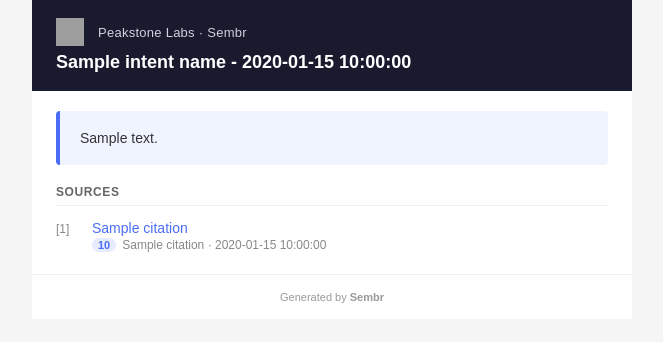
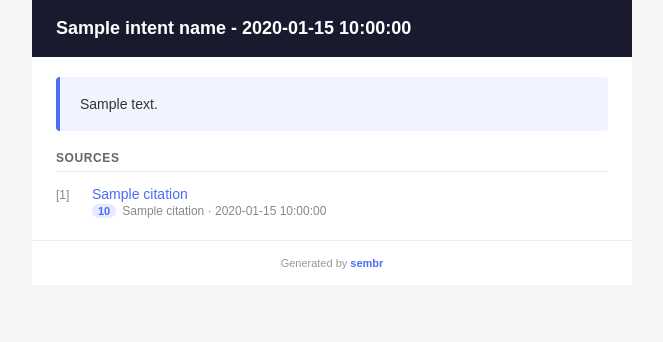
Before and after one commit to Peakstone-Labs/sembr, a Python web app: template sembr/notifier/templates/email_digest.html.jinja2 in a window 1280 px wide. Shown: the top 342 px of the page, without its empty margins (308-971 px from the left). Run offline with Jinja, Linux system fonts and the light colour scheme; the template is opened without the code that fills it: most values are stand-ins (such as "Sample title", 1, 10 or a date in 2020); grey boxes are pictures that could not be loaded.

Commit message:
feat(notifier): drop logo/brand header, link footer to repo
Email digests no longer carry the Peakstone Labs logo or
"Peakstone Labs · Sembr" header strip. The footer's "sembr" is
now a hyperlink to the GitHub repo. Removes the inline-image
plumbing (multipart/related, MIMEImage) since the digest is
back to single-part text/html.

Co-Authored-By: Claude Opus 4.7 (1M context) <noreply@anthropic.com>

```diff
--- a/sembr/notifier/templates/email_digest.html.jinja2
+++ b/sembr/notifier/templates/email_digest.html.jinja2
@@ -7,11 +7,7 @@
   body { font-family: Arial, Helvetica, sans-serif; color: #333; margin: 0; padding: 0; background: #f5f5f5; }
   .wrapper { max-width: 600px; margin: 0 auto; background: #fff; }
   .header { background: #1a1a2e; color: #fff; padding: 18px 24px; }
-  .header .brand-row { display: table; width: 100%; margin: 0 0 6px; }
-  .header .brand-logo { display: table-cell; vertical-align: middle; width: 32px; }
-  .header .brand-logo img { display: block; width: 28px; height: 28px; border: 0; outline: none; text-decoration: none; }
-  .header .brand-text { display: table-cell; vertical-align: middle; padding-left: 10px; font-size: 13px; color: #cfd2e0; letter-spacing: 0.02em; }
-  .header h1 { font-size: 18px; margin: 4px 0 0; font-weight: 600; }
+  .header h1 { font-size: 18px; margin: 0; font-weight: 600; }
   .summary-block { background: #f0f4ff; border-left: 4px solid #4a6cf7; padding: 16px 20px; margin: 20px 24px; border-radius: 4px; font-size: 14px; line-height: 1.6; }
   .summary-block h1, .summary-block h2, .summary-block h3, .summary-block h4 { margin: 14px 0 6px; font-size: 15px; font-weight: 700; color: #1a1a2e; }
   .summary-block h1:first-child, .summary-block h2:first-child, .summary-block h3:first-child { margin-top: 0; }
@@ -40,15 +36,7 @@
 <body>
 <div class="wrapper" style="max-width:600px;margin:0 auto;background:#fff;">
   <div class="header" style="background:#1a1a2e;color:#fff;padding:18px 24px;">
-    <div class="brand-row" style="display:table;width:100%;margin:0 0 6px;">
-      <div class="brand-logo" style="display:table-cell;vertical-align:middle;width:32px;">
-        <img src="cid:sembr-logo" alt="Peakstone Labs" width="28" height="28" style="display:block;width:28px;height:28px;border:0;outline:none;text-decoration:none;">
-      </div>
-      <div class="brand-text" style="display:table-cell;vertical-align:middle;padding-left:10px;font-size:13px;color:#cfd2e0;letter-spacing:0.02em;">
-        Peakstone Labs · Sembr
-      </div>
-    </div>
-    <h1 style="font-size:18px;margin:4px 0 0;font-weight:600;">{{ intent_name }} - {{ digest_date }}</h1>
+    <h1 style="font-size:18px;margin:0;font-weight:600;">{{ intent_name }} - {{ digest_date }}</h1>
   </div>
   <div class="summary-block" style="background:#f0f4ff;border-left:4px solid #4a6cf7;padding:16px 20px;margin:20px 24px;border-radius:4px;font-size:14px;line-height:1.6;">
     {{ summary_html }}
@@ -72,7 +60,7 @@
     </ul>
   </div>
   <div class="footer" style="border-top:1px solid #eee;padding:16px 24px;font-size:11px;color:#999;text-align:center;">
-    Generated by <strong>Sembr</strong>
+    Generated by <a href="https://github.com/Peakstone-Labs/sembr" style="color:#4a6cf7;text-decoration:none;font-weight:600;">sembr</a>
   </div>
 </div>
 </body>
```
Also changed, not shown: sembr/notifier/email.py (+2 -30 lines), tests/test_email_notifier.py (+7 -8 lines), sembr/notifier/templates/assets/logo.png (deleted).
